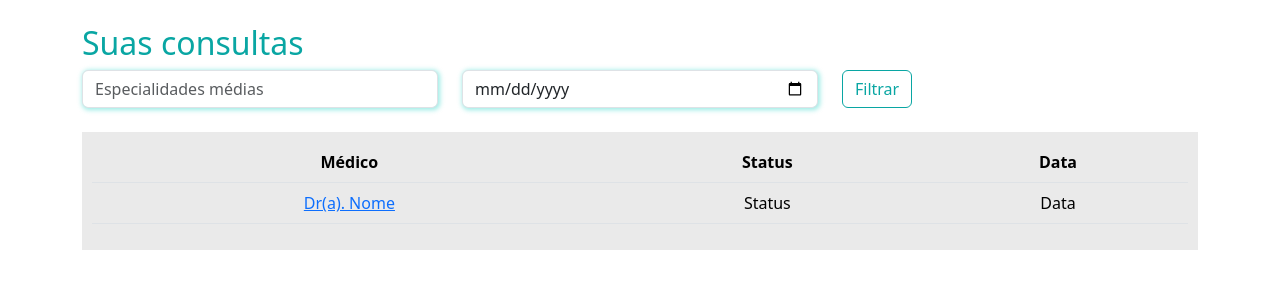
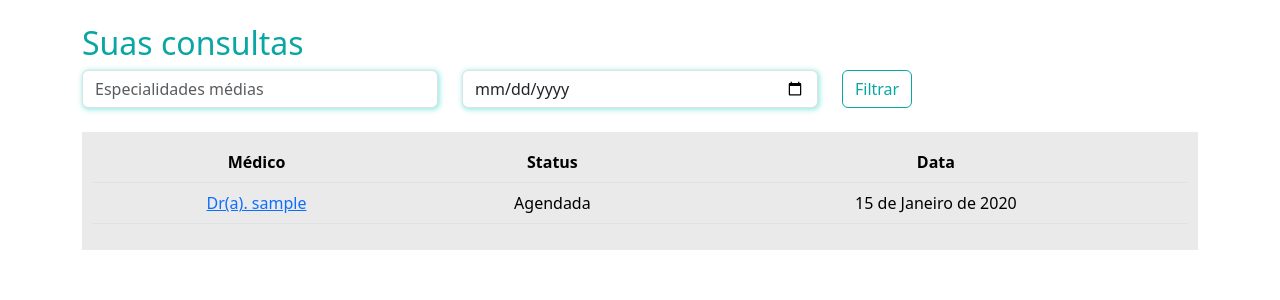
Before and after one commit to gemaquejr/python-medical-center, a Django app: template patients/templates/my_consultations.html in a window 1280 px wide. Shown: the top 300 px of the page. Run offline with Django 5.2, Linux system fonts and the light colour scheme; the template is opened without the code that fills it: values that come from a table or form of the project are taken from there, others are empty; tables that the repository leaves empty hold one stand-in row (values such as "Sample post").

Commit message:
Popula dinamicamente a pagina minhas consultas
Signed-off-by: gemaquejr <gemaquejr@hotmail.com>

```diff
--- a/patients/templates/my_consultations.html
+++ b/patients/templates/my_consultations.html
@@ -48,11 +48,13 @@
         </tr>
       </thead>
       <tbody>
-        <tr>
-          <td><a href="#">Dr(a). Nome</a></td>
-          <td>Status</td>
-          <td>Data</td>
-        </tr>
+        {% for consulta in minhas_consultas %}
+            <tr>
+            <td><a href="#">Dr(a). {{consulta.data_aberta.user}}</a></td>
+            <td>{{consulta.get_status_display}}</td>
+            <td>{{consulta.data_aberta.data}}</td>
+            </tr>
+        {% endfor %}
       </tbody>
     </table>
   </div>
--- a/patients/views.py
+++ b/patients/views.py
@@ -49,4 +49,5 @@ def choose_time(request, id_data_aberta):
 
 
 def my_consultations(request):
-    return render(request, 'my_consultations.html')
+    minhas_consultas = Consultation.objects.filter(paciente=request.user).filter(data_aberta__data__gte=datetime.now())
+    return render(request, 'my_consultations.html', {'minhas_consultas': minhas_consultas})
```
